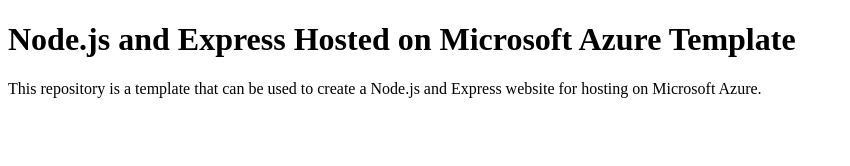
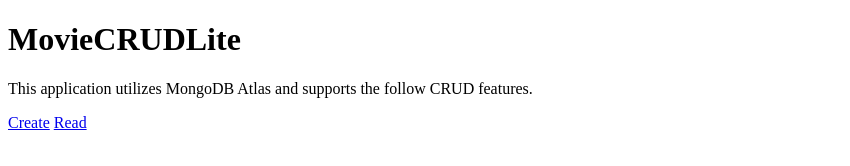
Before and after one commit to JoseMDO/MovieCRUDLite, a website: page client/index.html in a window 1280 px wide. Shown: the whole page, without its empty margins (0-850 px from the left). Drawn offline with Linux system fonts and the light colour scheme.

Commit message:
changed boilerplate code

```diff
--- a/client/index.html
+++ b/client/index.html
@@ -1,11 +1,16 @@
 <!DOCTYPE html>
-<html>
+<html lang="en">
 <head>
-	<title>Node.js on Azure Template</title>
+	<meta charset="UTF-8">
+	<meta name="viewport" content="width=device-width, initial-scale=1.0">
+	<title>MovieCRUD Lite</title>
 </head>
 <body>
-	<h1>Node.js and Express Hosted on Microsoft Azure Template</h1>
-	<p>This repository is a template that can be used to create a Node.js and Express website for hosting on Microsoft
-	Azure.</p>
+
+	<h1>MovieCRUDLite</h1>
+	<p>This application utilizes MongoDB Atlas and supports the follow CRUD features.</p>
+	<a href="create.html">Create</a>
+	<a href="read">Read</a>
+
 </body>
 </html>
--- a/package.json
+++ b/package.json
@@ -9,6 +9,6 @@
         "start": "node index.js"
     },
     "dependencies": {
-        "express": "^4.18.1"
+        "express": "^4.18.2"
     }
 }
```
Also changed, not shown: 1 other file.
